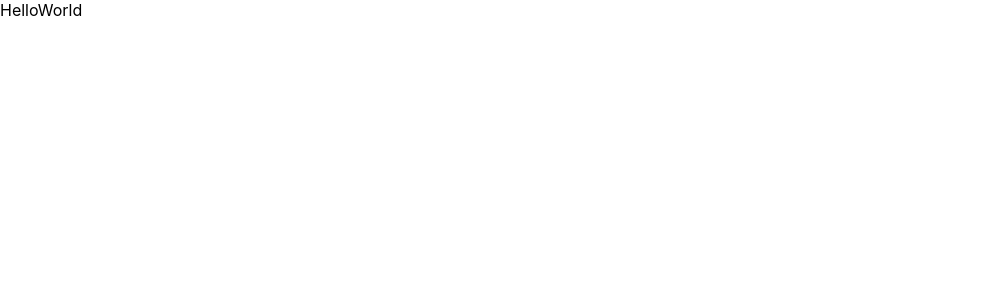
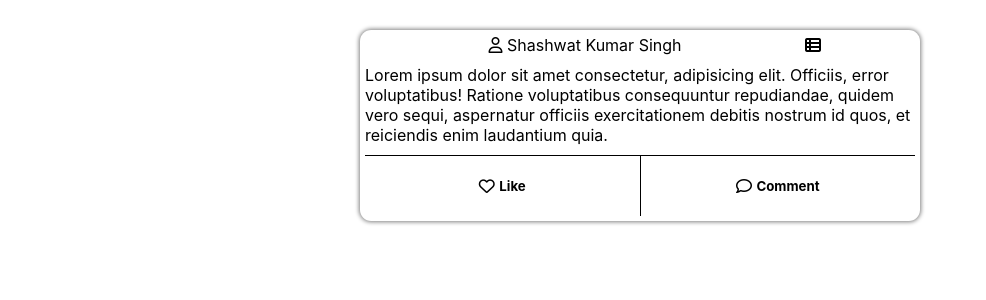
Before and after one commit to harryalbrus272/Giphly, a React (Create React App) app: page / in a window 1280 px wide. Shown: the top 300 px of the page, without its empty margins (0-986 px from the left). Built offline with nearby package versions, Linux system fonts and the light colour scheme.

Commit message:
post UI made

```diff
--- a/package.json
+++ b/package.json
@@ -7,8 +7,11 @@
     "@testing-library/react": "^11.2.7",
     "@testing-library/user-event": "^12.8.3",
     "axios": "^0.21.1",
+    "install": "^0.13.0",
+    "npm": "^7.19.1",
     "react": "^17.0.2",
     "react-dom": "^17.0.2",
+    "react-modal": "^3.14.3",
     "react-scripts": "4.0.3",
     "web-vitals": "^1.1.2"
   },
--- a/public/index.html
+++ b/public/index.html
@@ -8,8 +8,8 @@
       name="description"
       content="Web site created using create-react-app"
     />
-    <link rel="apple-touch-icon" href="%PUBLIC_URL%/logo192.png" />
     <link rel="manifest" href="%PUBLIC_URL%/manifest.json" />
+    <script src="https://kit.fontawesome.com/8df9af38e0.js" crossorigin="anonymous"></script>
     <title>Giphly</title>
   </head>
   <body>
--- a/src/App.css
+++ /dev/null
@@ -1,38 +0,0 @@
-.App {
-  text-align: center;
-}
-
-.App-logo {
-  height: 40vmin;
-  pointer-events: none;
-}
-
-@media (prefers-reduced-motion: no-preference) {
-  .App-logo {
-    animation: App-logo-spin infinite 20s linear;
-  }
-}
-
-.App-header {
-  background-color: #282c34;
-  min-height: 100vh;
-  display: flex;
-  flex-direction: column;
-  align-items: center;
-  justify-content: center;
-  font-size: calc(10px + 2vmin);
-  color: white;
-}
-
-.App-link {
-  color: #61dafb;
-}
-
-@keyframes App-logo-spin {
-  from {
-    transform: rotate(0deg);
-  }
-  to {
-    transform: rotate(360deg);
-  }
-}
--- a/src/App.js
+++ b/src/App.js
@@ -1,5 +1,6 @@
+import {Posts} from './components';
 function App() {
-  return <div className="App">HelloWorld</div>;
+  return <div className="App"><Posts /></div>;
 }
 
 export default App;
--- /dev/null
+++ b/src/components/Posts.js
@@ -0,0 +1,26 @@
+import React from "react";
+
+const Posts = () => {
+  return (
+    <div className="card">
+      <div className="card-header">
+        <div className="post-user-name"> <i class="far fa-user"></i> Shashwat Kumar Singh</div>
+        <div className="post-user-options">
+          <i class="fas fa-th-list"></i>
+        </div>
+      </div>
+      <div className="card-body">
+        Lorem ipsum dolor sit amet consectetur, adipisicing elit. Officiis,
+        error voluptatibus! Ratione voluptatibus consequuntur repudiandae,
+        quidem vero sequi, aspernatur officiis exercitationem debitis nostrum id
+        quos, et reiciendis enim laudantium quia.
+      </div>
+      <div className="card-footer">
+          <div className="left-card-footer display-flex"><i class="far fa-heart"></i> &nbsp; <h5>Like</h5></div>
+          <div className="right-card-footer display-flex"><i class="far fa-comment"></i> &nbsp; <h5>Comment</h5></div>
+      </div>
+    </div>
+  );
+};
+
+export default Posts;
--- /dev/null
+++ b/src/components/index.js
@@ -0,0 +1 @@
+export {default as Posts} from './Posts';
--- a/src/index.css
+++ b/src/index.css
@@ -11,3 +11,41 @@ code {
   font-family: source-code-pro, Menlo, Monaco, Consolas, 'Courier New',
     monospace;
 }
+.display-flex {
+  display: flex;
+}
+.card {
+  width: 550px;
+  min-height: 150px;
+  box-shadow: 0 0 4px 1px gray;
+  border-radius: 0.7rem;
+  margin: 30px auto auto auto;
+  padding: 5px;
+}
+.card-header {
+  position: relative;
+  display: flex;
+}
+.post-user-options {
+  text-align: center;
+}
+.card-body {
+  margin: 10px 0;
+}
+.post-user-name {
+  width: 80%;
+  text-align: center;
+}
+.card-footer {
+  display: flex;
+  position: relative;
+  border-top: 1px black solid;
+}
+.left-card-footer {
+  border-right: 1px black solid;
+}
+.left-card-footer, .right-card-footer {
+  width: 50%;
+  align-items: center;
+  justify-content: center;
+}
```
Also changed, not shown: 1 other file (tests, documents, lock files or other folders).
